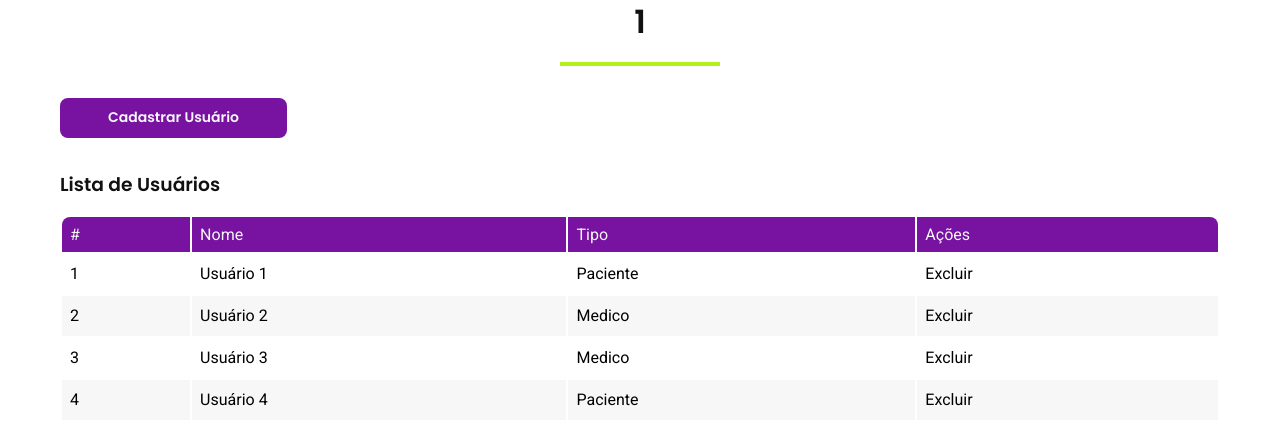
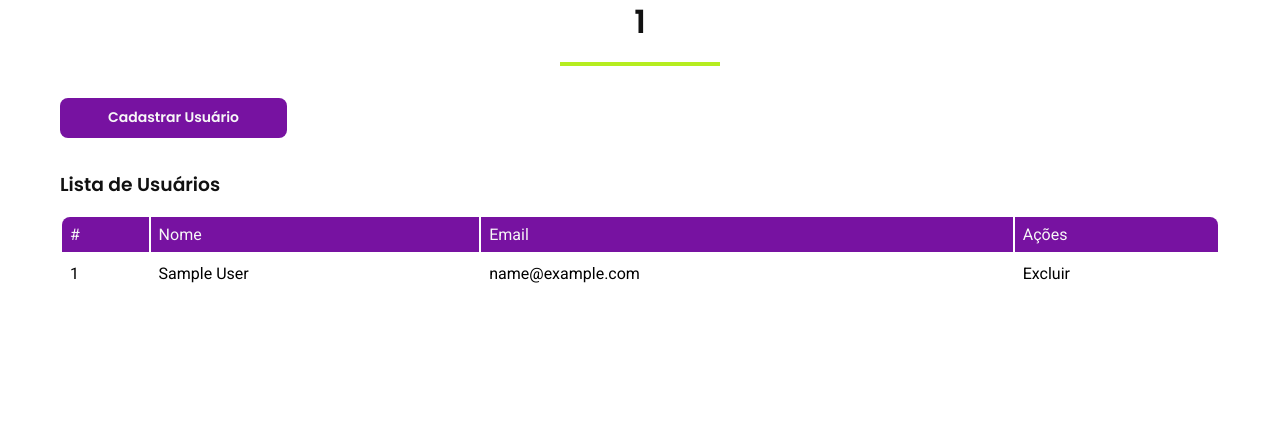
Before and after one commit to gabrielrez/umbrella, a PHP site: page /clinic_management/views/adminMasterView.php?clinicName=1 in a window 1280 px wide. Shown: the part 154-599 px from the top of the page. Run offline with PHP 8.4, Linux system fonts and the light colour scheme; tables that the repository leaves empty or names only in its code hold one stand-in row (values such as "Sample post").

Commit message:
registro e login de clinicas e admins

```diff
--- a/clinic_management/auth/login.php
+++ b/clinic_management/auth/login.php
@@ -33,7 +33,7 @@ if ($_SERVER['REQUEST_METHOD'] === 'POST') {
             exit();
           case 'admin':
             $adminName = $user['nome'];
-            header('Location: /clinic_management/views/adminView.php');
+            header('Location: /clinic_management/views/adminView.php?adminName=' . urlencode($adminName));
             exit();
           case 'medico':
             $medicoName = $user['nome'];
--- a/clinic_management/classes/AdminPadrao.php
+++ b/clinic_management/classes/AdminPadrao.php
@@ -4,9 +4,9 @@ require_once 'User.php';
 class AdminPadrao extends User
 {
 
-  public function __construct($id, $username, $password)
+  public function __construct($username, $email, $password)
   {
-    parent::__construct($id, $username, $password, 'adminPadrao');
+    parent::__construct($username, $email, $password, 'adminPadrao');
   }
 
   public function getPermissions()
@@ -14,31 +14,54 @@ class AdminPadrao extends User
     return ['manage_medicos', 'manage_pacientes'];
   }
 
-  public function addMedico($username, $password)
+  public function cadastrar()
   {
-    $conn = Database::getConn();
-    $stmt = $conn->prepare("INSERT INTO users (username, password, role) VALUES (?, ?, 'medico')");
-    $stmt->execute([$username, password_hash($password, PASSWORD_BCRYPT)]);
+    try {
+      $conn = Database::getConn();
+      $stmt = $conn->prepare("INSERT INTO admin (nome, email, senha) VALUES (?, ?, ?)");
+      $stmt->execute([$this->username, $this->email, password_hash($this->password, PASSWORD_BCRYPT)]);
+    } catch (PDOException $e) {
+      die("Error: " . $e->getMessage());
+    }
   }
 
-  public function removeMedico($id)
+  public function getAll()
   {
-    $conn = Database::getConn();
-    $stmt = $conn->prepare("DELETE FROM users WHERE id = ? AND role = 'medico'");
-    $stmt->execute([$id]);
+    try {
+      $conn = Database::getConn();
+      $stmt = $conn->prepare("SELECT * FROM admin");
+      $stmt->execute();
+      return $stmt->fetchAll(PDO::FETCH_ASSOC);
+    } catch (PDOException $e) {
+      die("Error: " . $e->getMessage());
+    }
   }
 
-  public function addPaciente($username, $password)
-  {
-    $conn = Database::getConn();
-    $stmt = $conn->prepare("INSERT INTO users (username, password, role) VALUES (?, ?, 'paciente')");
-    $stmt->execute([$username, password_hash($password, PASSWORD_BCRYPT)]);
-  }
+  // public function addMedico($username, $password)
+  // {
+  //   $conn = Database::getConn();
+  //   $stmt = $conn->prepare("INSERT INTO users (username, password, role) VALUES (?, ?, 'medico')");
+  //   $stmt->execute([$username, password_hash($password, PASSWORD_BCRYPT)]);
+  // }
 
-  public function removePaciente($id)
-  {
-    $conn = Database::getConn();
-    $stmt = $conn->prepare("DELETE FROM users WHERE id = ? AND role = 'paciente'");
-    $stmt->execute([$id]);
-  }
+  // public function removeMedico($id)
+  // {
+  //   $conn = Database::getConn();
+  //   $stmt = $conn->prepare("DELETE FROM users WHERE id = ? AND role = 'medico'");
+  //   $stmt->execute([$id]);
+  // }
+
+  // public function addPaciente($username, $password)
+  // {
+  //   $conn = Database::getConn();
+  //   $stmt = $conn->prepare("INSERT INTO users (username, password, role) VALUES (?, ?, 'paciente')");
+  //   $stmt->execute([$username, password_hash($password, PASSWORD_BCRYPT)]);
+  // }
+
+  // public function removePaciente($id)
+  // {
+  //   $conn = Database::getConn();
+  //   $stmt = $conn->prepare("DELETE FROM users WHERE id = ? AND role = 'paciente'");
+  //   $stmt->execute([$id]);
+  // }
 }
--- a/clinic_management/classes/Clinica.php
+++ b/clinic_management/classes/Clinica.php
@@ -36,4 +36,9 @@ class Clinica extends User
       die("Error: " . $e->getMessage());
     }
   }
+
+  public function getAll()
+  {
+    //getAll
+  }
 }
--- a/clinic_management/classes/User.php
+++ b/clinic_management/classes/User.php
@@ -4,17 +4,17 @@ abstract class User
   protected $username;
   protected $email;
   protected $password;
-  protected $role;
 
-  public function __construct($username, $email, $password, $role)
+  public function __construct($username, $email, $password)
   {
     $this->username = $username;
     $this->email = $email;
     $this->password = $password;
-    $this->role = $role;
   }
 
   public abstract function cadastrar();
 
+  public abstract function getAll();
+
   public abstract function getPermissions();
 }
--- a/clinic_management/views/adminMasterView.php
+++ b/clinic_management/views/adminMasterView.php
@@ -1,3 +1,11 @@
+<?php
+require_once '../config/Database.php';
+require_once '../classes/AdminPadrao.php';
+
+$adminPadrao = new AdminPadrao(null, null, null, null);
+$admins = $adminPadrao->getAll();
+?>
+
 <!DOCTYPE html>
 <html lang="pt-br">
 
@@ -25,45 +33,24 @@
 
     <div>
       <h3 class="poppins-semibold c11">Lista de Usuários</h3>
-      <table class="">
+      <table>
         <thead>
           <tr class="c01 poppins-medium">
             <th class="first">#</th>
             <th>Nome</th>
-            <th>Tipo</th>
+            <th>Email</th>
             <th class="last">Ações</th>
           </tr>
         </thead>
         <tbody>
-
+          <?php foreach ($admins as $admin) : ?>
           <tr class="registro roboto-regular">
-            <td>1</td>
-            <td>Usuário 1</td>
-            <td>Paciente</td>
+            <td><?php echo htmlspecialchars($admin['id']); ?></td>
+            <td><?php echo htmlspecialchars($admin['nome']); ?></td>
+            <td><?php echo htmlspecialchars($admin['email']); ?></td>
             <td>Excluir</td>
           </tr>
-
-          <tr class="registro roboto-regular">
-            <td>2</td>
-            <td>Usuário 2</td>
-            <td>Medico</td>
-            <td>Excluir</td>
-          </tr>
-
-          <tr class="registro roboto-regular">
-            <td>3</td>
-            <td>Usuário 3</td>
-            <td>Medico</td>
-            <td>Excluir</td>
-          </tr>
-
-          <tr class="registro roboto-regular">
-            <td>4</td>
-            <td>Usuário 4</td>
-            <td>Paciente</td>
-            <td>Excluir</td>
-          </tr>
-
+          <?php endforeach; ?>
         </tbody>
       </table>
     </div>
@@ -71,20 +58,20 @@
 
   <div id="modal" class="modal-container">
     <div class="modal-box">
-      <h2 class="modal-title poppins-semibold">Cadastro de Usuário</h2>
+      <h2 class="modal-title poppins-semibold">Cadastrar Admin</h2>
       <div class="modal-content">
-        <form method="post">
+        <form method="post" action="/clinic_management/auth/register_admin.php">
           <div class="input-container">
-            <label class="roboto-regular">Nome da clínica</label>
-            <input type="text" class="roboto-regular" placeholder="Nome da clínica*" required>
+            <label class="roboto-regular">Nome</label>
+            <input type="text" class="roboto-regular" name="user_name" placeholder="Nome*" required>
           </div>
           <div class="input-container">
             <label class="roboto-regular">Email</label>
-            <input type="email" class="roboto-regular" placeholder="Email*" required>
+            <input type="email" class="roboto-regular" name="user_email" placeholder="Email*" required>
           </div>
           <div class="input-container">
             <label class="roboto-regular">Senha</label>
-            <input type="password" class="roboto-regular" placeholder="Senha*" required>
+            <input type="password" class="roboto-regular" name="user_senha" placeholder="Senha*" required>
           </div>
           <button type="submit" class="sign-up-btn-modal poppins-semibold c01">Cadastrar</button>
         </form>
--- a/clinic_management/views/adminView.php
+++ b/clinic_management/views/adminView.php
@@ -22,7 +22,7 @@
   </header>
 
   <div class="container">
-    <h1 class="wellcome-title poppins-semibold c11"><?php echo htmlspecialchars($clinicName); ?></h1>
+    <h1 class="wellcome-title poppins-semibold c11">Bem vindo, <?php echo htmlspecialchars($_GET['adminName']); ?></h1>
 
     <div class="forms">
       <form method="post">
```
Also changed, not shown: clinic_management/auth/register_admin.php (added, +16 -0 lines), clinic_management/classes/Medico.php (+19 -8 lines), clinic_management/classes/Paciente.php (+18 -8 lines), clinic_management/config/Database.php (line endings or trailing spaces).
